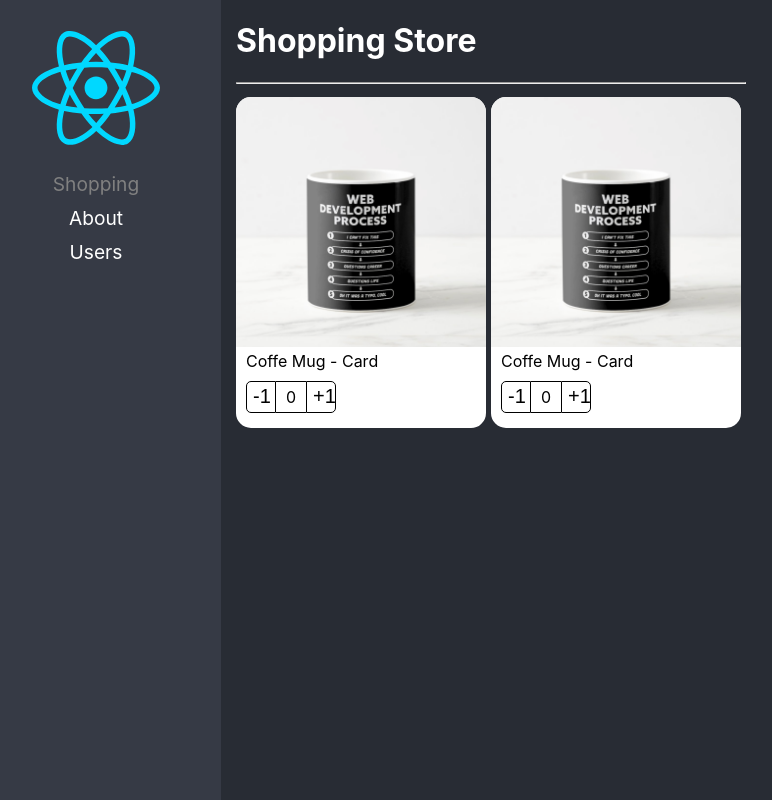
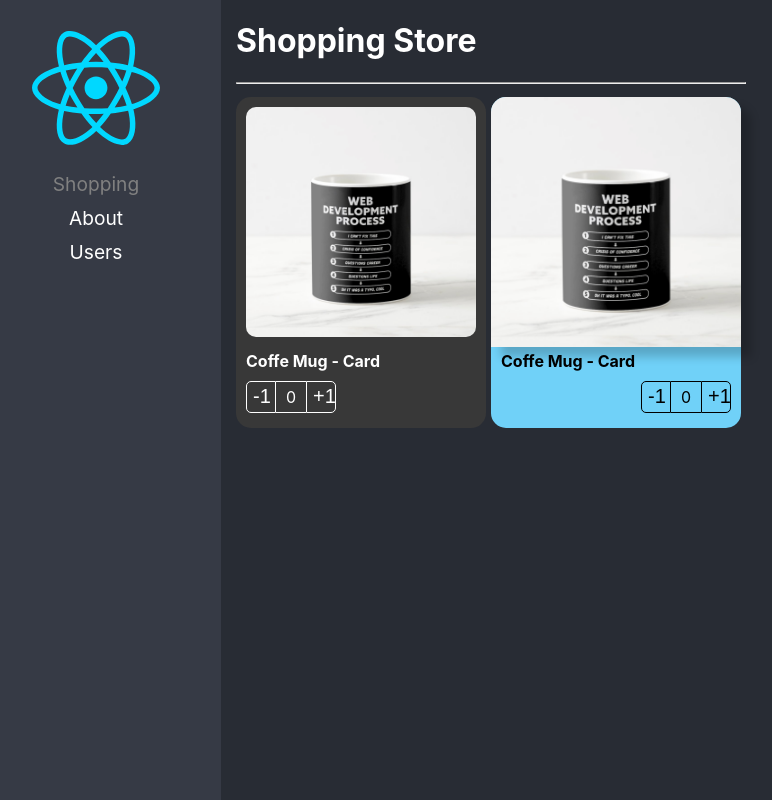
Before and after one commit to scar-1195/react-adv, a React (Vite) app: page /home in a window 1280 px wide. Shown: the whole page, without its empty margins (29-801 px from the left). Built offline with nearby package versions, Linux system fonts and the light colour scheme.

Commit message:
Component extend style done

```diff
--- a/src/02-component-patterns/components/ProductButtons.tsx
+++ b/src/02-component-patterns/components/ProductButtons.tsx
@@ -1,12 +1,20 @@
 import { useContext } from 'react';
 import { productContext } from './ProductCard';
+
+import type { CSSProperties } from 'react';
+
 import styles from '../styles/styles.module.css';
 
-export const ProductButtons = () => {
+interface Props {
+  className?: string;
+  style?: CSSProperties;
+}
+
+export const ProductButtons = ({ className, style }: Props) => {
   const { counter, onIncreaseBy } = useContext(productContext);
 
   return (
-    <div className={styles.buttonsContainer}>
+    <div className={`${styles.buttonsContainer} ${className}`} style={style}>
       <button onClick={() => onIncreaseBy(-1)} className={styles.buttonMinus}>
         -1
       </button>
--- a/src/02-component-patterns/components/ProductCard.tsx
+++ b/src/02-component-patterns/components/ProductCard.tsx
@@ -1,17 +1,23 @@
 import { createContext } from 'react';
 import { useProduct } from '../hooks/useProduct';
+
+import type { ReactElement, CSSProperties } from 'react';
+import type { Product, ProductContextProps } from '../interfaces/interfaces';
+
 import styles from '../styles/styles.module.css';
-
-import type {
-  ProductCardProps,
-  ProductContextProps,
-} from '../interfaces/interfaces';
 
 export const productContext = createContext({} as ProductContextProps);
 
 const { Provider } = productContext;
 
-export const ProductCard = ({ children, product }: ProductCardProps) => {
+interface Props {
+  product: Product;
+  children?: ReactElement | ReactElement[];
+  className?: string;
+  style?: CSSProperties;
+}
+
+export const ProductCard = ({ children, product, className, style }: Props) => {
   const { counter, onIncreaseBy } = useProduct();
 
   return (
@@ -22,7 +28,9 @@
         product,
       }}
     >
-      <div className={styles.productCard}>{children}</div>
+      <div className={`${styles.productCard} ${className}`} style={style}>
+        {children}
+      </div>
     </Provider>
   );
 };
--- a/src/02-component-patterns/components/ProductImage.tsx
+++ b/src/02-component-patterns/components/ProductImage.tsx
@@ -1,10 +1,18 @@
 import { useContext } from 'react';
 import { productContext } from './ProductCard';
+
+import type { CSSProperties } from 'react';
 
 import styles from '../styles/styles.module.css';
 import noImage from '../assets/no-image.jpg';
 
-export const ProductImage = ({ img = '' }) => {
+interface Props {
+  img?: string;
+  className?: string;
+  style?: CSSProperties;
+}
+
+export const ProductImage = ({ img, className, style }: Props) => {
   const { product } = useContext(productContext);
   let imgToShow: string;
 
@@ -17,6 +25,11 @@
   }
 
   return (
-    <img className={styles.productImg} src={imgToShow} alt='Product image' />
+    <img
+      className={`${styles.productImg} ${className}`}
+      src={imgToShow}
+      alt='Product image'
+      style={style}
+    />
   );
 };
--- a/src/02-component-patterns/components/ProductTitle.tsx
+++ b/src/02-component-patterns/components/ProductTitle.tsx
@@ -1,10 +1,21 @@
 import { useContext } from 'react';
 import { productContext } from './ProductCard';
+
+import type { CSSProperties } from 'react';
+
 import styles from '../styles/styles.module.css';
 
-export const ProductTitle = ({ title }: { title?: string }) => {
+interface Props {
+  title?: string;
+  className?: string;
+  style?: CSSProperties;
+}
+
+export const ProductTitle = ({ title, className, style }: Props) => {
   const { product } = useContext(productContext);
   return (
-    <span className={styles.productDescription}>{title ?? product.title}</span>
+    <span className={`${styles.productDescription} ${className}`} style={style}>
+      {title ?? product.title}
+    </span>
   );
 };
--- a/src/02-component-patterns/pages/ShoppingPage.tsx
+++ b/src/02-component-patterns/pages/ShoppingPage.tsx
@@ -4,6 +4,9 @@
   ProductImage,
   ProductTitle,
 } from '../components';
+
+import styles from '../styles/styles.module.css';
+import '../styles/custom-styles.css';
 
 const product = {
   id: '1',
@@ -16,23 +19,19 @@
     <div>
       <h1>Shopping Store</h1>
       <hr />
-      <div
-        style={{
-          display: 'flex',
-          flexDirection: 'row',
-          flexWrap: 'wrap',
-        }}
-      >
-        <ProductCard product={product}>
-          <ProductImage />
-          <ProductTitle />
-          <ProductButtons />
+      <div className={styles.ProdcutCardContainer}>
+        <ProductCard product={product} className='bg-dark text-white'>
+          <ProductImage className='custom-image' />
+          <ProductTitle className='text-white text-bold' />
+          <ProductButtons className='custom-buttons' />
         </ProductCard>
 
-        <ProductCard product={product}>
-          <ProductImage />
-          <ProductTitle />
-          <ProductButtons />
+        <ProductCard product={product} style={{ background: '#70D1F8' }}>
+          <ProductImage
+            style={{ boxShadow: '10px 10px 10px rgba(0,0,0,0.2)' }}
+          />
+          <ProductTitle style={{ fontWeight: 'bold' }} />
+          <ProductButtons style={{ display: 'flex', justifyContent: 'end' }} />
         </ProductCard>
       </div>
     </div>
--- /dev/null
+++ b/src/02-component-patterns/styles/custom-styles.css
@@ -0,0 +1,23 @@
+.bg-dark {
+  background-color: rgb(56, 56, 56);
+}
+
+.text-white {
+  color: white;
+}
+
+.text-bold {
+  font-weight: bold;
+}
+
+.custom-image {
+  border-radius: 20px;
+  padding: 10px;
+  width: calc(100% - 20px);
+}
+
+.custom-buttons button,
+.custom-buttons div {
+  color: white;
+  border-color: white;
+}
--- a/src/02-component-patterns/styles/styles.module.css
+++ b/src/02-component-patterns/styles/styles.module.css
@@ -1,3 +1,9 @@
+.ProdcutCardContainer {
+  display: flex;
+  flex-direction: row;
+  flex-wrap: wrap;
+}
+
 .productCard {
   background-color: white;
   border-radius: 15px;
```
Also changed, not shown: src/02-component-patterns/interfaces/interfaces.ts (+0 -7 lines), .eslintrc.cjs, 1 other file (tests, documents, lock files or other folders).
